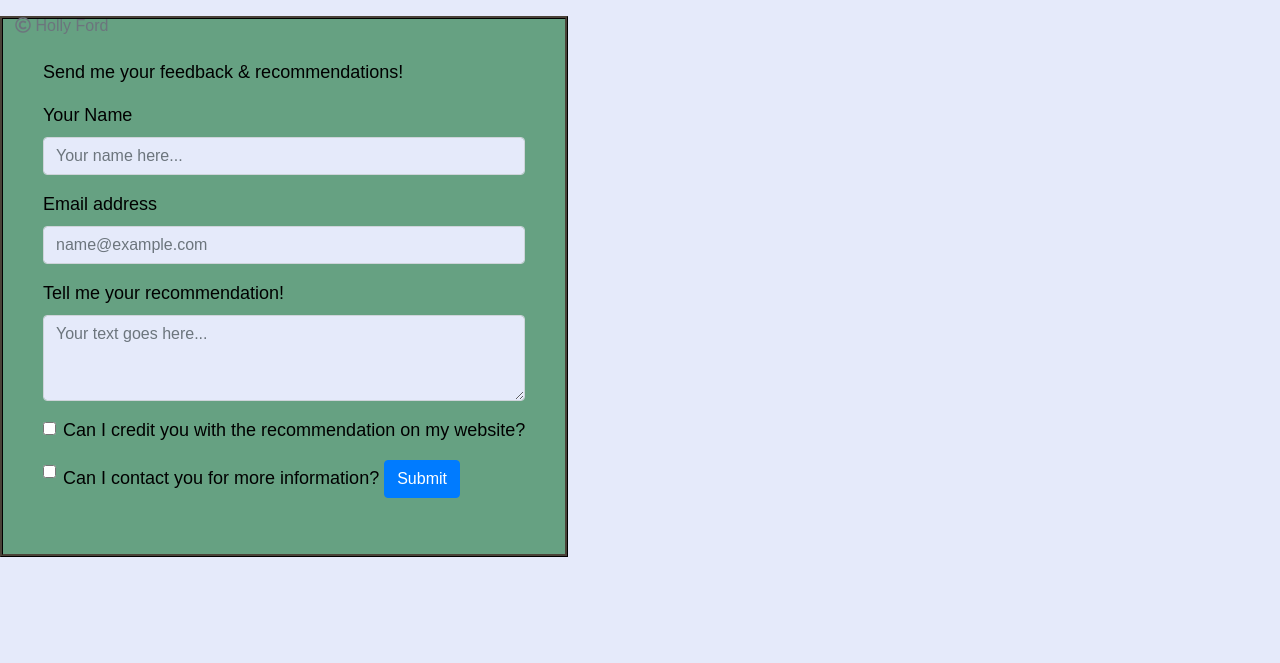
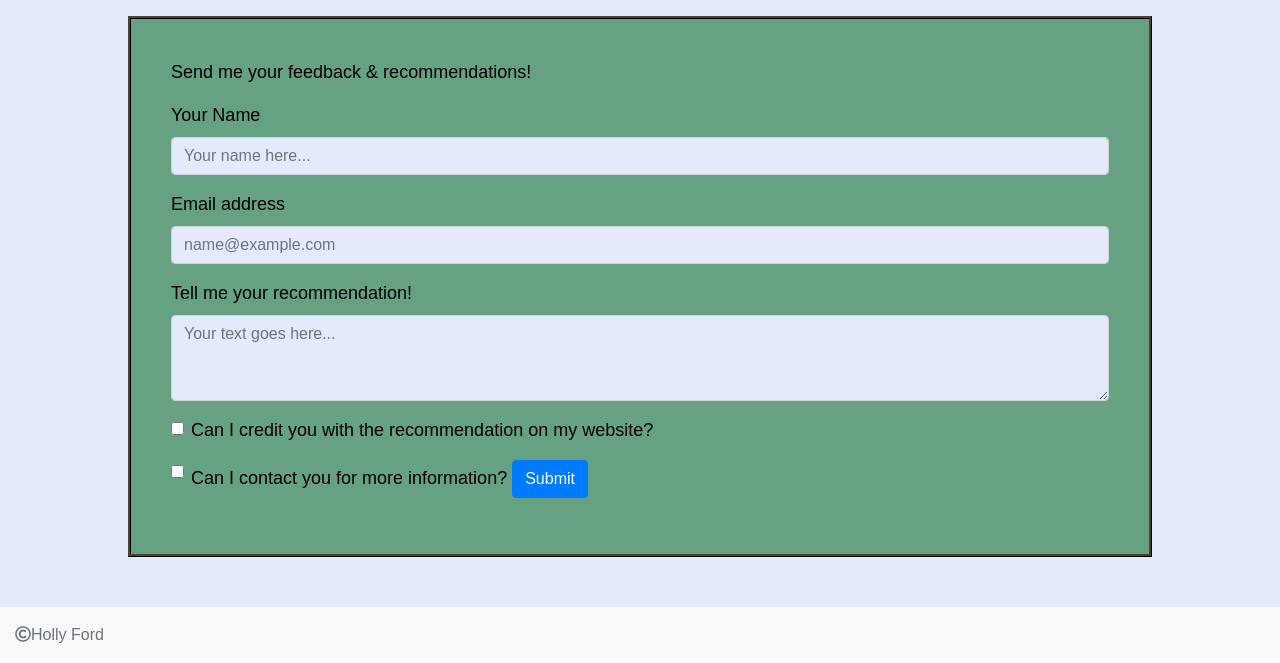
Before and after one commit to Code-Institute-Submissions/where-to-next, a plain HTML site: page index.html in a window 1280 px wide. Shown: the part 1354-2017 px from the top of the page. Before the commit the page ends 1384 px from the top, so only its background shows below. Drawn offline with nearby package versions, Linux system fonts and the light colour scheme; some packages are replaced by stand-ins of ours; a web font is replaced by a local one.

Commit message:
Map: changed wrapper from container to row. This solved the issue of the map not showing o the page. Form: changed the container on the form to container-fluid which solved the issue with the form not showing. In addition, added to the CSS for the form to give a max width

```diff
--- a/assets/css/style.css
+++ b/assets/css/style.css
@@ -98,6 +98,7 @@ html {
     background-color: #66a182ff;
     color: black;
     font-size: large;
+    max-width: 80%;
 }
 
 .form-textbox-style {
--- a/index.html
+++ b/index.html
@@ -14,9 +14,8 @@
             // https://dashboard.emailjs.com/admin/integration
             emailjs.init('user_ZHQ5eXd66ungiNlhsGnNZ');
         })();    </script>
-    <!-- Font Awesome -->
-    <link rel="stylesheet" href="https://use.fontawesome.com/releases/v5.15.1/css/all.css"
-        integrity="sha384-vp86vTRFVJgpjF9jiIGPEEqYqlDwgyBgEF109VFjmqGmIY/Y4HV4d3Gp2irVfcrp" crossorigin="anonymous">
+        <!-- Font Awesome -->
+        <link rel="stylesheet" href="https://use.fontawesome.com/releases/v5.15.1/css/all.css" integrity="sha384-vp86vTRFVJgpjF9jiIGPEEqYqlDwgyBgEF109VFjmqGmIY/Y4HV4d3Gp2irVfcrp" crossorigin="anonymous">
     <!-- Style.css -->
     <link rel="stylesheet" href="assets/css/style.css">
 
@@ -77,13 +76,11 @@
     </p>
 
     <!-- image for the main page before a destination is selected  -->
-    <img class="mainpic" src="https://www.tajtravel.com/blog/wp-content/uploads/2019/07/travel-europe-places.jpg"
+    <img class="mainpic img-fluid" src="https://www.tajtravel.com/blog/wp-content/uploads/2019/07/travel-europe-places.jpg"
         alt="Europe">
 
     <!-- Divs for the information about the places to visit. Wording about each destination was sourced from: https://www.europeanbestdestinations.com/european-best-destinations-2020/-->
-    <!-- Source for the image in the next div: https://www.europeanbestdestinations.com/european-best-destinations-2020/ Colmar, France - Copyright Matthieu Cadiou / European Best Destinations
-
- -->
+    <!-- Source for the image in the next div: https://www.europeanbestdestinations.com/european-best-destinations-2020/ Colmar, France - Copyright Matthieu Cadiou / European Best Destinations -->
 
     <div class="hideme infodiv" id="dest1p">
         <div class="container-fluid">
@@ -518,12 +515,12 @@
         </div>
 
         <!-- map -->
-        <div class="container infomap hideme">
+        <div class="row infomap hideme">
             <div id="map"></div>
         </div>
 
         <!-- contact form -->
-        <form class="container form-style" id="contact_form" onsubmit="event.preventDefault(); return sendMail(this);">
+        <form class="container-fluid form-style" id="contact_form" onsubmit="event.preventDefault(); return sendMail(this);">
             <p>Send me your feedback & recommendations!</p>
             <div class="mb-3">
                 <label for="yourname" class="form-label">Your Name</label>
@@ -559,18 +556,12 @@
             </div>
         </form>
 
-
-
         <!-- sticky footer - base code from bootstrap -->
-
-
-        <footer class="footer mt-auto py-3 footer-colour">
-            <div class="container">
-                <span class="text-muted"><i class="far fa-copyright"></i>
-                    Holly Ford</span>
+        <footer class="footer mt-auto py-3 bg-light footer-colour">
+            <div class="container-fluid">
+                <span class="text-muted"><i class="far fa-copyright"></i>Holly Ford</span>
             </div>
         </footer>
-
 
         <script src="https://code.jquery.com/jquery-3.5.1.slim.min.js"
             integrity="sha384-DfXdz2htPH0lsSSs5nCTpuj/zy4C+OGpamoFVy38MVBnE+IbbVYUew+OrCXaRkfj"
```
